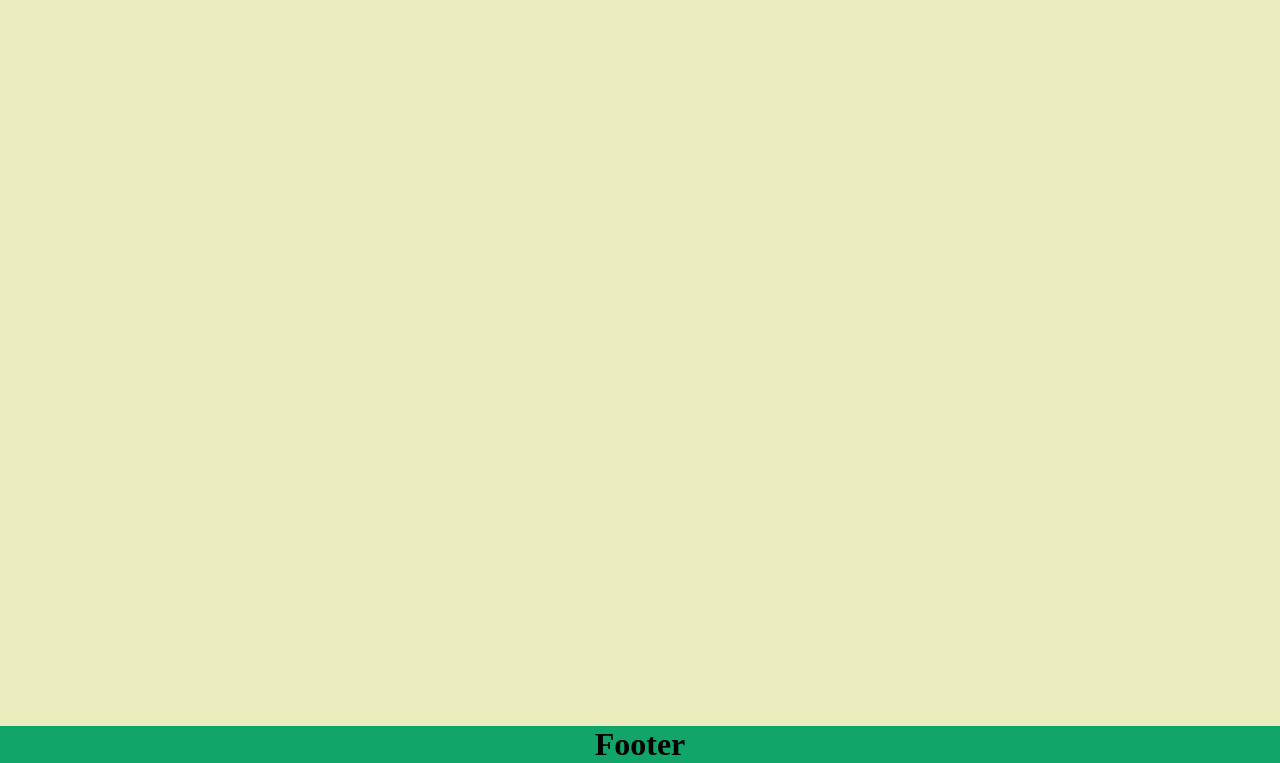
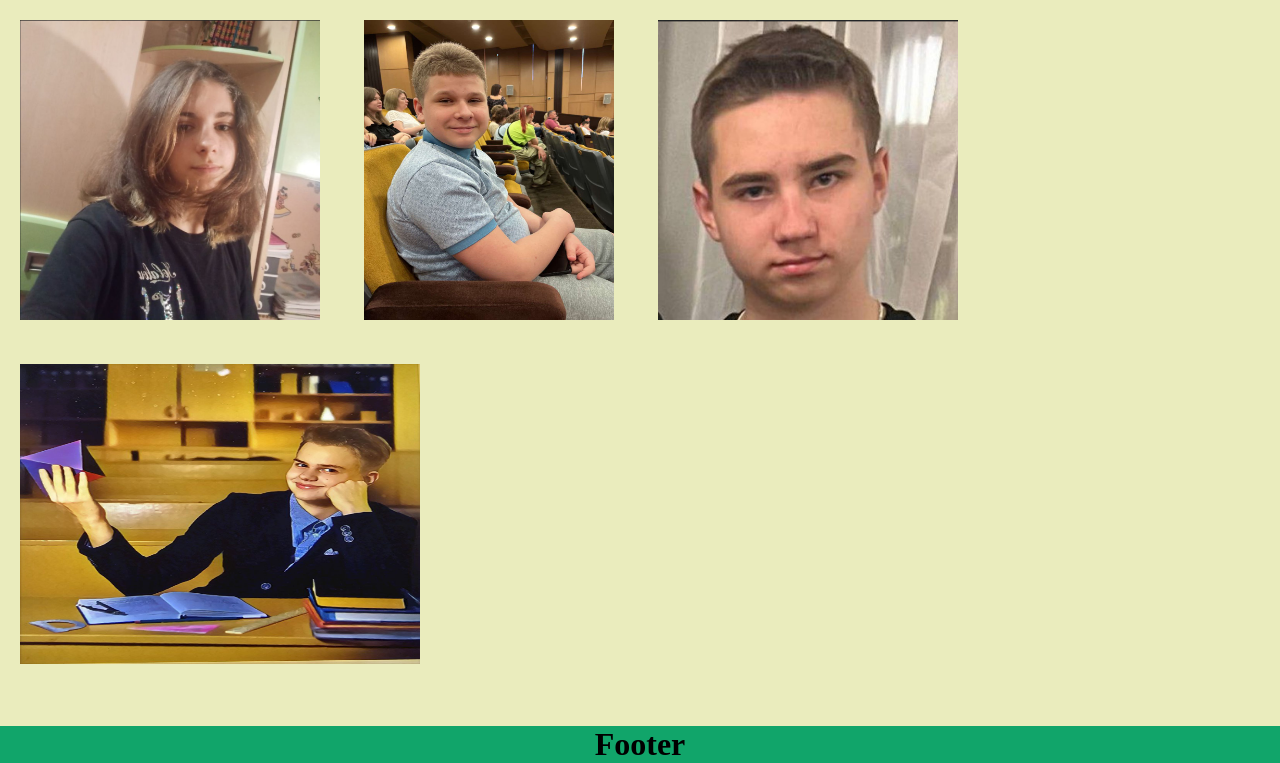
Before and after one commit to UlyanaShamilova/our_portfolio, a Django app: page / in a window 1280 px wide. Shown: the part 37-800 px from the top of the page. Run offline with Django 4.2, Linux system fonts and the light colour scheme.

Commit message:
second commit

```diff
--- /dev/null
+++ b/Main/static/Main/css/main.css
@@ -0,0 +1,23 @@
+img{
+    margin: 20px;
+}
+
+.Ulyana{
+    width: 300px;
+    height: 300px;
+}
+
+.Pasha{
+    width: 250px;
+    height: 300px;
+}
+
+.Nazar{
+    width: 300px;
+    height: 300px;
+}
+
+.Danil{
+    width: 400px;
+    height: 300px;
+}
--- a/Main/templates/Main/base.html
+++ b/Main/templates/Main/base.html
@@ -5,8 +5,8 @@
     <meta charset="UTF-8">
     <meta name="viewport" content="width=device-width, initial-scale=1.0">
     <title>Document</title>
-    {% block link %}
     <link rel="stylesheet" href="{% static 'Main/css/style.css' %}">
+    {% block links %}
     {% endblock %}
 
 </head>
--- a/Main/templates/Main/main.html
+++ b/Main/templates/Main/main.html
@@ -1,8 +1,13 @@
 {% extends 'Main/base.html' %}
 {% load static %}
 {% block links %}
-
+    <link rel="stylesheet" type="text/css" href="{% static 'Main/css/main.css' %}">
 {% endblock %}
 {% block content %}
-
+    <img class = Ulyana src="{% static 'Main/img/Ulyana.jpg' %}" alt="">
+    <img class = Pasha src="{% static 'Main/img/Pasha.jpg' %}" alt="">
+    <img class = Nazar src="{% static 'Main/img/Nazar.jpg' %}" alt="">
+    <img class = Danil src="{% static 'Main/img/Danil.jpg' %}" alt="">
+    <p></p>
+    <p></p>
 {% endblock %}
```
Also changed, not shown: Leisure/static/leisure/css/leisure.css (added, +10 -0 lines), Leisure/templates/Leisure/leisure.html (+14 -1 lines), Leisure/static/leisure/css/style.css (deleted), Main/static/Main/css/style.css (line endings or trailing spaces), Main/static/Main/img/Danil.jpg (added), Main/static/Main/img/Nazar.jpg (added), Main/static/Main/img/Pasha.jpg (added), Main/static/Main/img/Ulyana.jpg (added).
